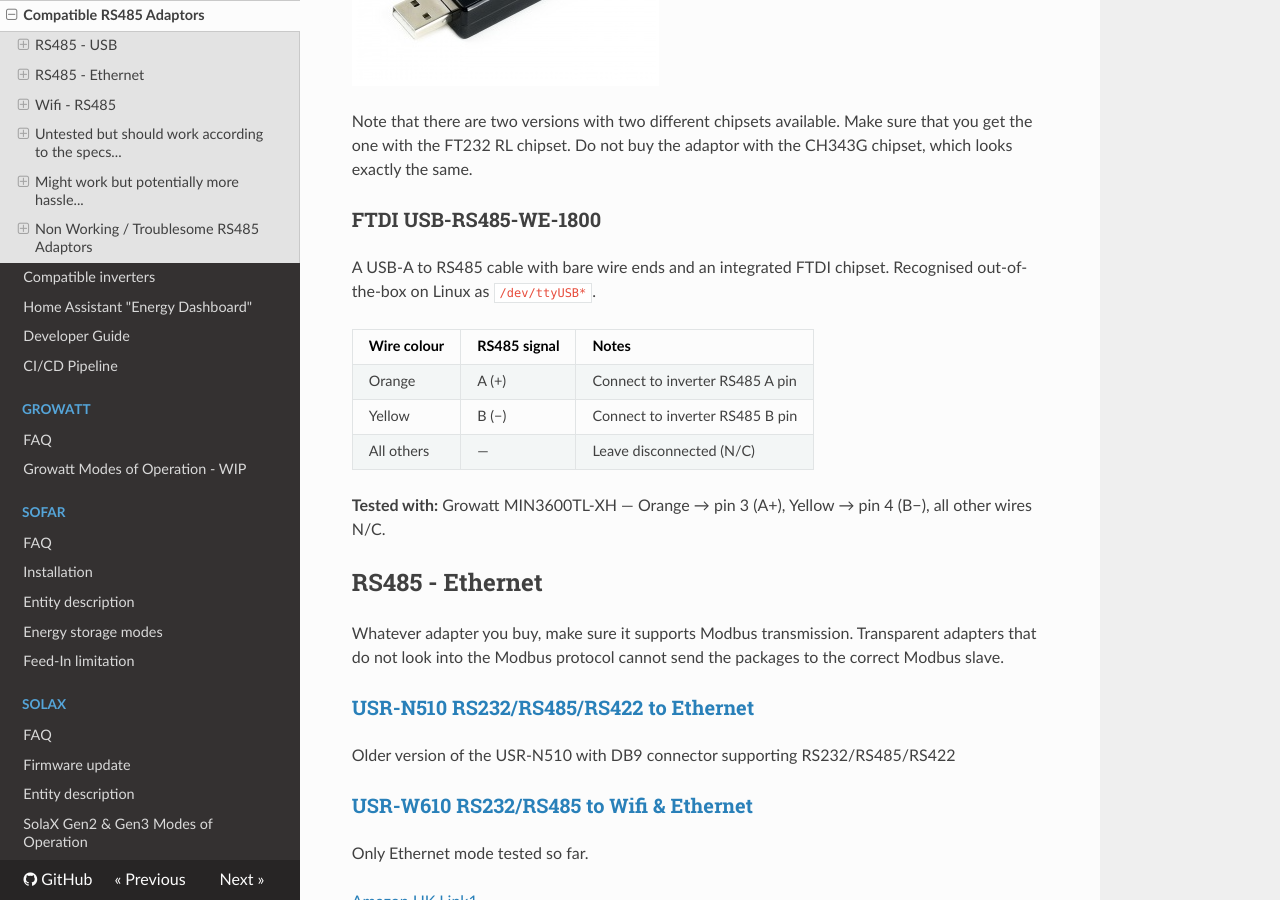
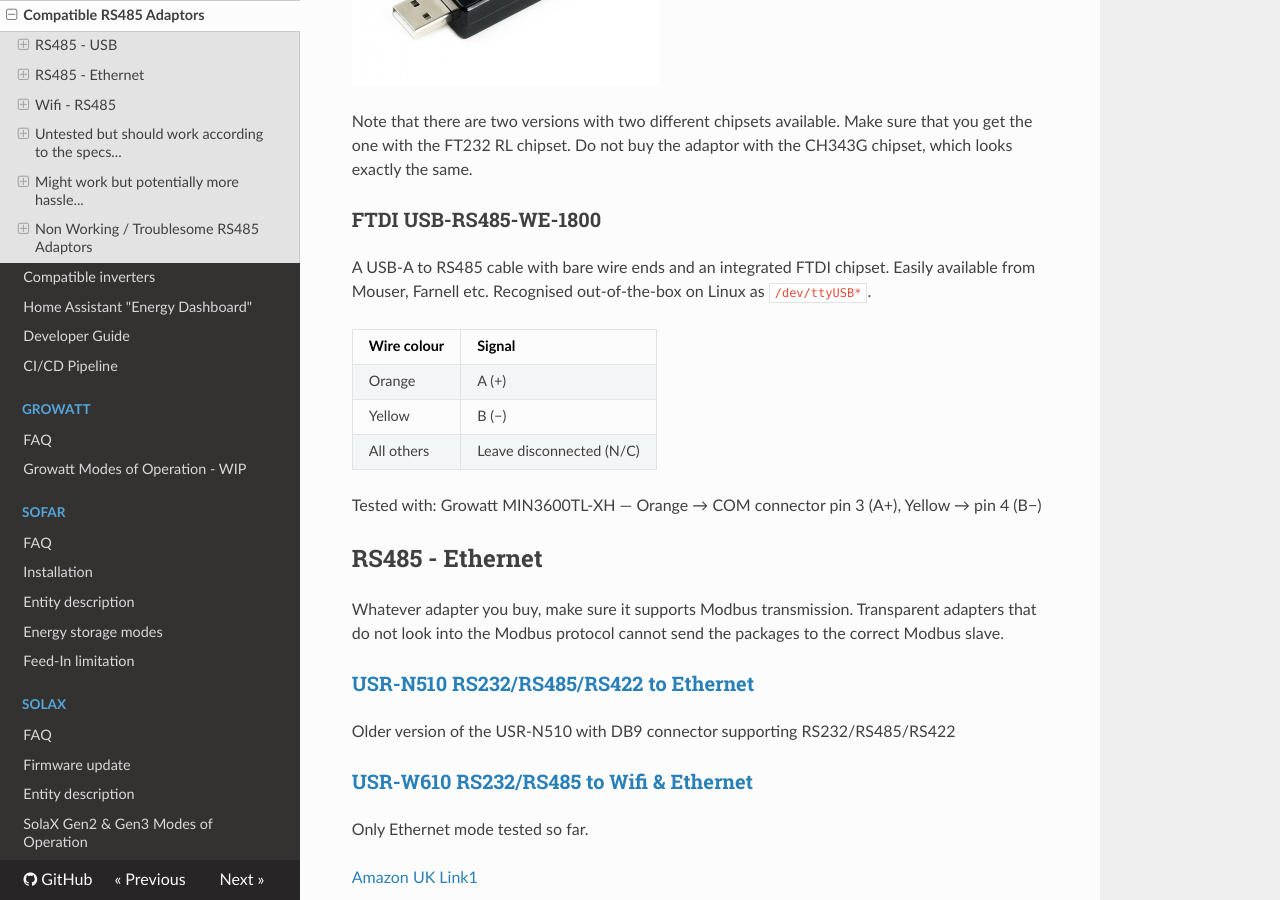
Before and after one commit to wills106/homeassistant-solax-modbus, an MkDocs documentation site: the page built from docs/compatible-adaptors.md, in a window 1280 px wide and 900 px high, scrolled down 1150 px. Built offline with MkDocs 1.6.1, drawn with Linux system fonts in a browser that asks for light colours; nearby versions of some CDN libraries.

Commit message:
docs: add Growatt MIN3600TL-XH as confirmed compatible inverter
Promotes Growatt from the untested section to its own top-level section.
MIN3600TL-XH (single-phase hybrid) confirmed working with plugin_growatt
via RS485 serial connection.

Co-Authored-By: Claude Sonnet 4.6 <noreply@anthropic.com>

```diff
--- a/docs/compatible-adaptors.md
+++ b/docs/compatible-adaptors.md
@@ -21,15 +21,15 @@ Note that there are two versions with two different chipsets available. Make sur
 
 ### FTDI USB-RS485-WE-1800
 
-A USB-A to RS485 cable with bare wire ends and an integrated FTDI chipset. Recognised out-of-the-box on Linux as `/dev/ttyUSB*`.
+A USB-A to RS485 cable with bare wire ends and an integrated FTDI chipset. Easily available from Mouser, Farnell etc. Recognised out-of-the-box on Linux as `/dev/ttyUSB*`.
 
-| Wire colour | RS485 signal | Notes |
-|-------------|--------------|-------|
-| Orange | A (+) | Connect to inverter RS485 A pin |
-| Yellow | B (−) | Connect to inverter RS485 B pin |
-| All others | — | Leave disconnected (N/C) |
+| Wire colour | Signal |
+|-------------|--------------|
+| Orange | A (+)  |
+| Yellow | B (−)  |
+| All others | Leave disconnected (N/C) |
 
-**Tested with:** Growatt MIN3600TL-XH — Orange → pin 3 (A+), Yellow → pin 4 (B−), all other wires N/C.
+Tested with: Growatt MIN3600TL-XH — Orange → COM connector pin 3 (A+), Yellow → pin 4 (B−)
 
 ## RS485 - Ethernet
 
```
Also changed, not shown: docs/compatible-inverters.md (+13 -6 lines).
